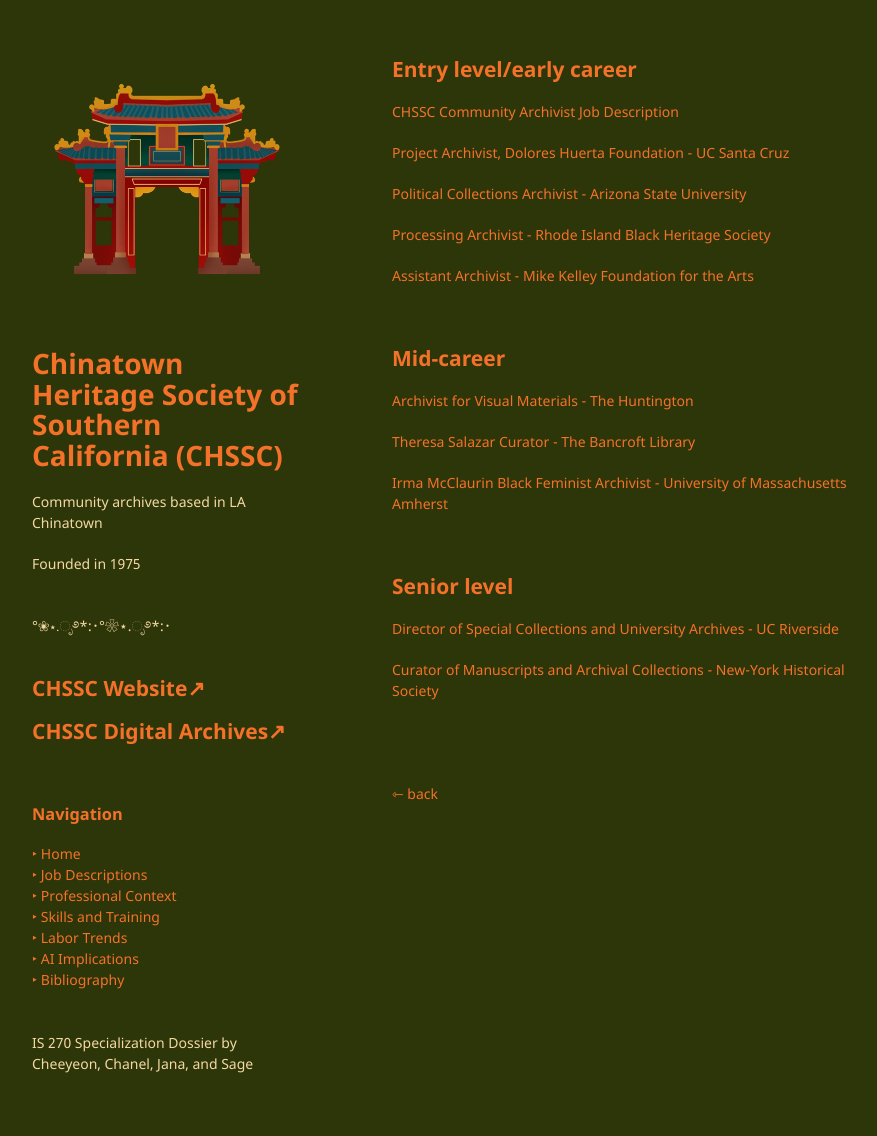
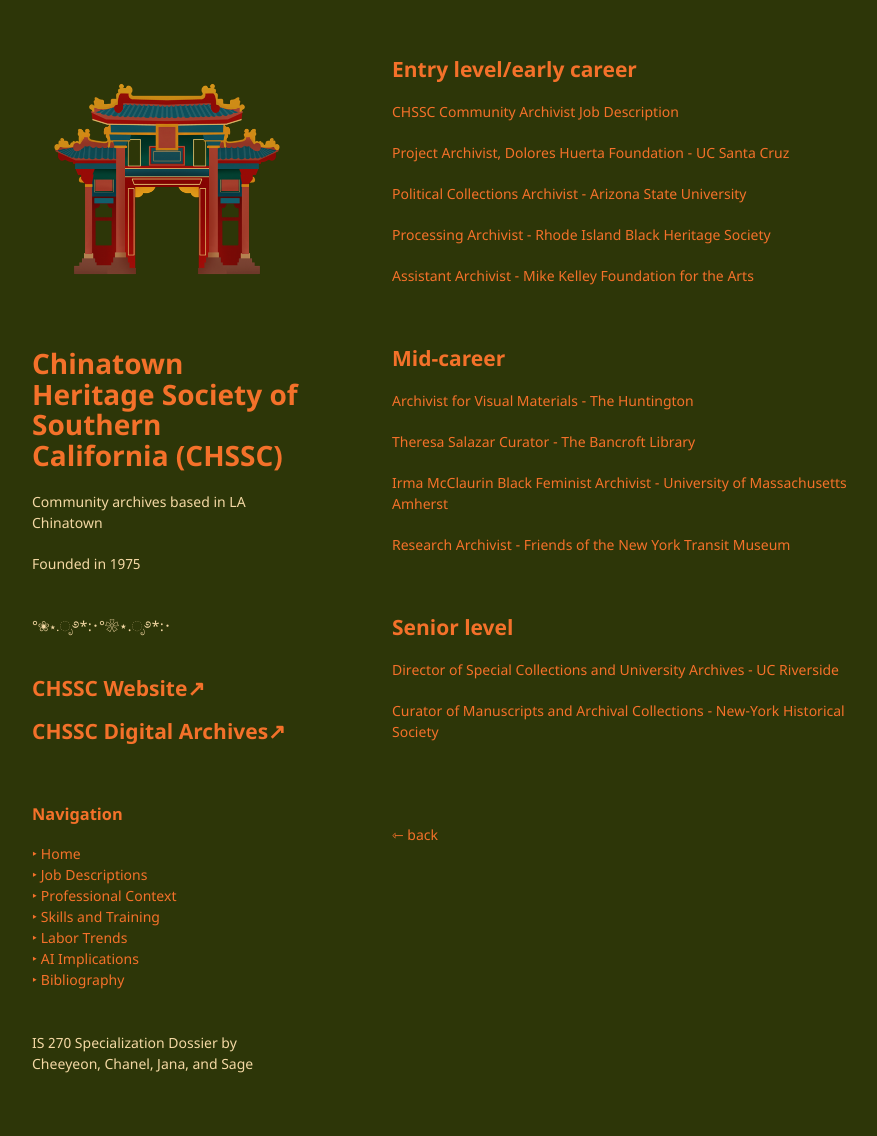
Before and after one commit to chaanelly/IS270-CHSSC, a Jekyll site: the page built from pages/community-archivist.md, in a window 1280 px wide. Shown: the whole page, without its empty margins (178-1055 px from the left). Built offline with Jekyll 4.4.1, drawn with Linux system fonts in a browser that asks for light colours; our own code applies the rules of GitHub Pages for plain Markdown files.

Commit message:
Update community-archivist.md

```diff
--- a/pages/community-archivist.md
+++ b/pages/community-archivist.md
@@ -20,6 +20,8 @@
 
 [Irma McClaurin Black Feminist Archivist - University of Massachusetts Amherst](https://turtledurdle.github.io/IS270-CHSSC/irma-mcclaurin-black-feminist-archivist.pdf)
 
+[Research Archivist - Friends of the New York Transit Museum](https://turtledurdle.github.io/IS270-CHSSC/archivist-ny-transit-museum.pdf)
+
 <br>
 
 <h2>Senior level</h2>
```
